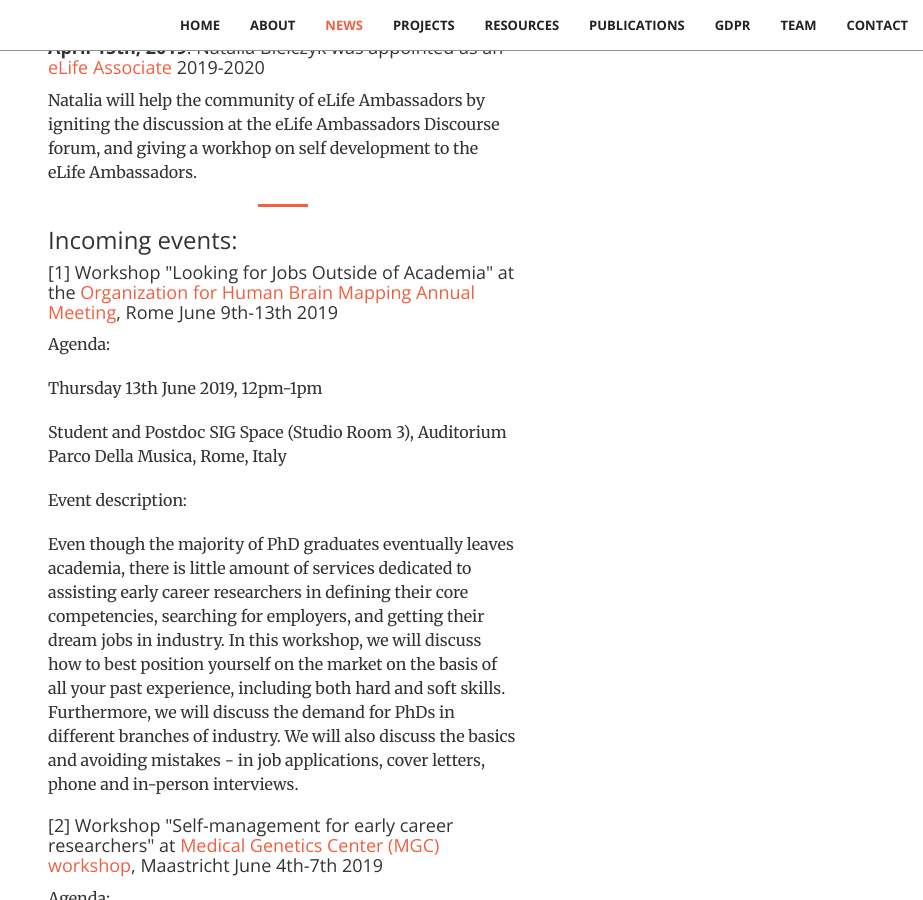
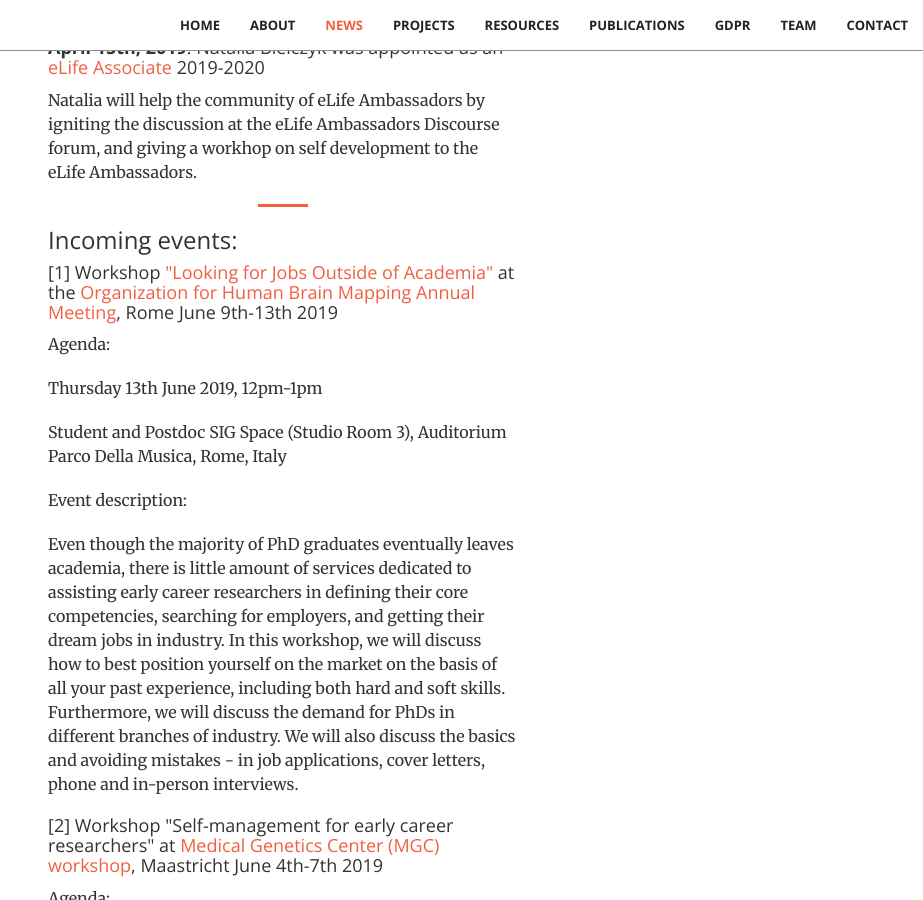
Before and after one commit to stichting-solaris/stichting-solaris.github.io, a Jekyll site: the page built from index.html, in a window 1280 px wide and 900 px high, scrolled down 4101 px. Shown: the whole window, without its empty margins (357-1280 px from the left). Built offline with Jekyll 4.4.1, drawn with Linux system fonts in a browser that asks for light colours.

Commit message:
Update news.html

```diff
--- a/_includes/news.html
+++ b/_includes/news.html
@@ -38,8 +38,8 @@
                 <hr class="primary">
                 <h3 class="section-heading">Incoming events:</h3>
 
-                <h4 class="section-heading">[1] Workshop "Looking for Jobs Outside of Academia" at the
-                    <a href="https://www.humanbrainmapping.org/i4a/pages/index.cfm?pageid=3882&pageid=3900">
+                <h4 class="section-heading">[1] Workshop <a href="#event4">"Looking for Jobs Outside of Academia"</a>
+                    at the <a href="https://www.humanbrainmapping.org/i4a/pages/index.cfm?pageid=3882&pageid=3900">
                         Organization for Human Brain Mapping Annual Meeting</a>, Rome June 9th-13th 2019</h4>
                 <p>Agenda:</p>
                 <p>Thursday 13th June 2019, 12pm-1pm</p>
```
